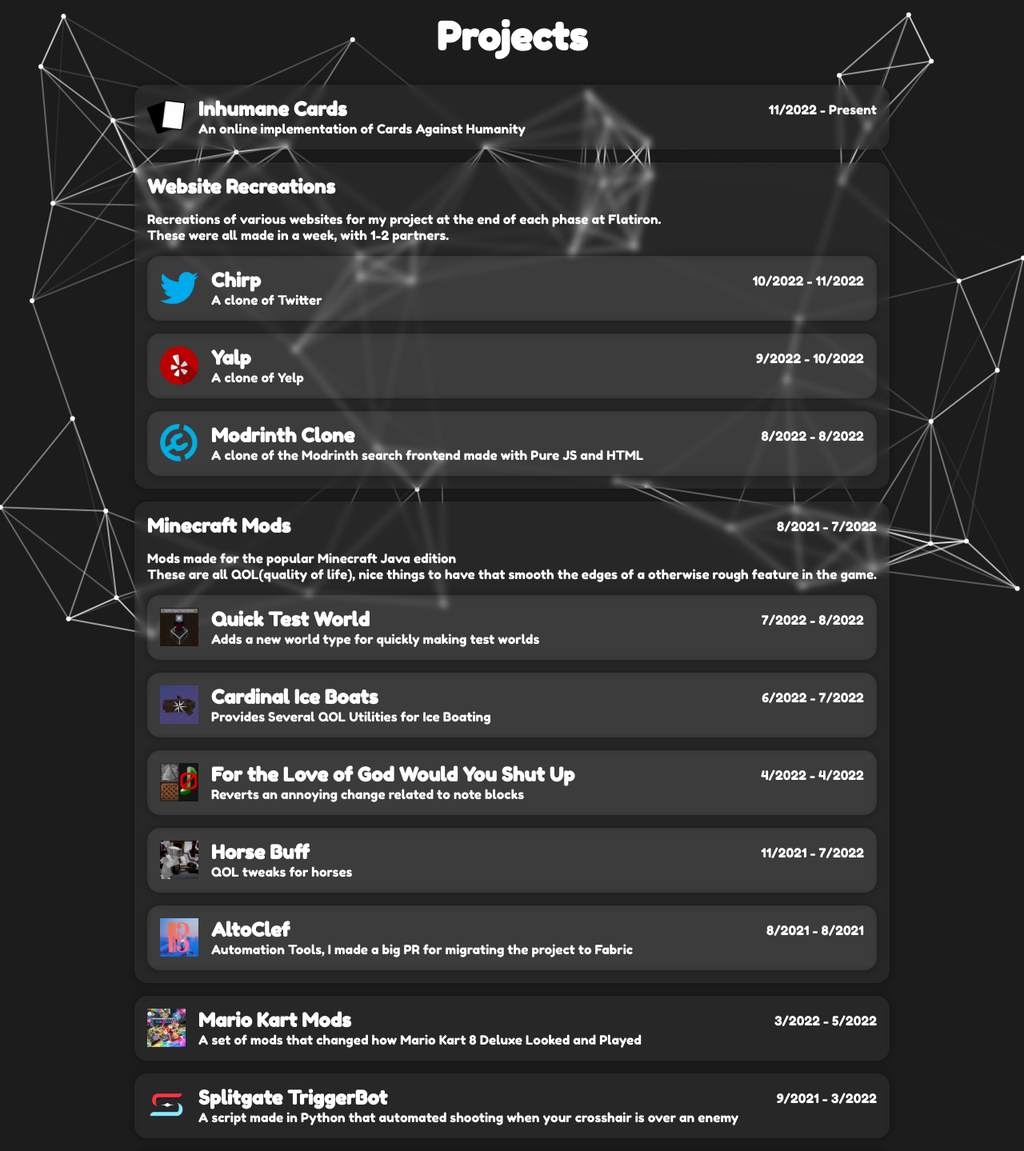
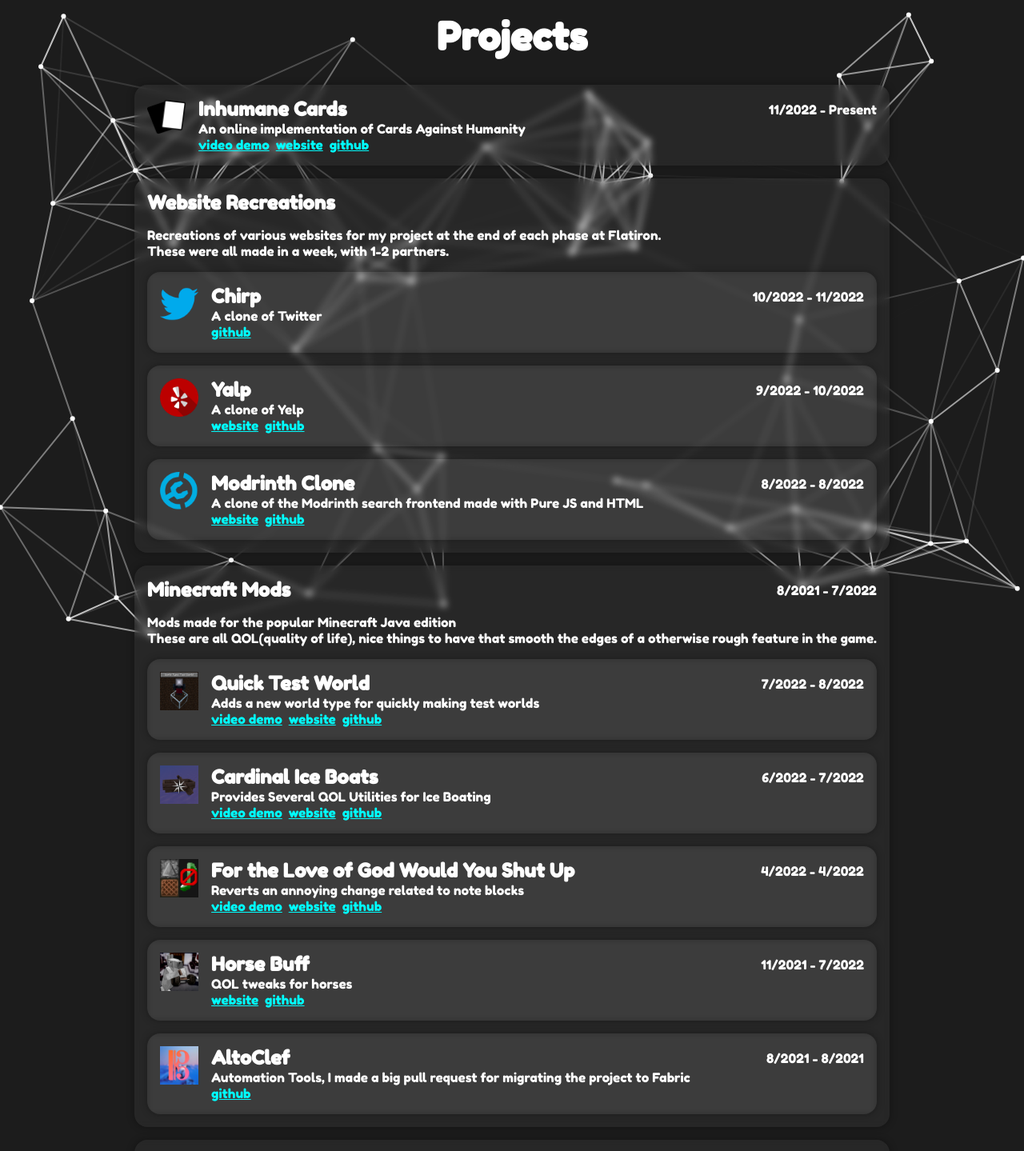
Before and after one commit to CodeF53/personal-site, a React (Create React App) app: page /projects in a window 1280 px wide. Shown: the top 1439 px of the page at 80% size. Built offline with nearby package versions, Linux system fonts and the light colour scheme.

Commit message:
add links to projects page

```diff
--- a/src/components/ProjectPreview.js
+++ b/src/components/ProjectPreview.js
@@ -1,6 +1,6 @@
 import Spacer from "./Spacer";
 
-export default function ProjectPreview({ title, dateRange, desc, image }) {
+export default function ProjectPreview({ title, dateRange, desc, image, video, site, github }) {
   return <panel className="row projectPreview">
     <img src={image} alt={`icon for ${title}`}/>
 
@@ -11,6 +11,11 @@
         <span>{dateRange}</span>
       </div>
       <p>{desc}</p>
+      <div className="links row">
+        {video  && <a className="link" href={video} >video demo</a>}
+        {site   && <a className="link" href={site}  >website</a>}
+        {github && <a className="link" href={github}>github</a>}
+      </div>
     </div>
   </panel>
 }
--- a/src/pages/Projects.js
+++ b/src/pages/Projects.js
@@ -20,7 +20,15 @@
     <h1>Projects</h1>
     <ul className="col">
       <li>
-        <ProjectPreview title="Inhumane Cards" dateRange="11/2022 - Present" desc="An online implementation of Cards Against Humanity" image={inhumaneCardsIcon}/>
+        <ProjectPreview
+          title="Inhumane Cards"
+          dateRange="11/2022 - Present"
+          desc="An online implementation of Cards Against Humanity"
+          image={inhumaneCardsIcon}
+          video="https://youtu.be/Y1EwHOdUrEI"
+          site="https://inhumanecards.com"
+          github="https://github.com/CodeF53/inhumane-cards/"
+        />
       </li>
       <li>
         <ProjectFolder title="Website Recreations" dateRange=""
@@ -30,40 +38,120 @@
             These were all made in a week, with 1-2 partners.
           </p> }
           projects={<>
-            <ProjectPreview title="Chirp" dateRange="10/2022 - 11/2022" desc="A clone of Twitter" image={twitterIcon}/>
-            <ProjectPreview title="Yalp" dateRange="9/2022 - 10/2022" desc="A clone of Yelp" image={yelpIcon}/>
-            <ProjectPreview title="Modrinth Clone" dateRange="8/2022 - 8/2022" desc="A clone of the Modrinth search frontend made with Pure JS and HTML" image={modrinthIcon}/>
+            <ProjectPreview
+              title="Chirp"
+              dateRange="10/2022 - 11/2022"
+              desc="A clone of Twitter"
+              image={twitterIcon}
+              github="https://github.com/CodeF53/phase-4-project-chirp"
+            />
+            <ProjectPreview
+              title="Yalp"
+              dateRange="9/2022 - 10/2022"
+              desc="A clone of Yelp"
+              image={yelpIcon}
+              site="http://yelpclone.petefowler.dev/"
+              github="https://github.com/dalytimdaly/phase-3-yelp-frontend"
+            />
+            <ProjectPreview
+              title="Modrinth Clone"
+              dateRange="8/2022 - 8/2022"
+              desc="A clone of the Modrinth search frontend made with Pure JS and HTML"
+              image={modrinthIcon}
+              site="https://codef53.github.io/phase-1-project-modrinth-search/"
+              github="https://github.com/CodeF53/phase-1-project-modrinth-search"
+            />
           </>}>
         </ProjectFolder>
       </li>
       <li>
-        <ProjectFolder title="Minecraft Mods" dateRange="8/2021 - 7/2022"
+        <ProjectFolder
+          title="Minecraft Mods"
+          dateRange="8/2021 - 7/2022"
           desc={ <p>
             Mods made for the popular Minecraft Java edition
             <br/>
             These are all QOL(quality of life), nice things to have that smooth the edges of a otherwise rough feature in the game.
           </p> }
           projects={<>
-            <ProjectPreview title="Quick Test World" dateRange="7/2022 - 8/2022" desc="Adds a new world type for quickly making test worlds" image={testWorldIcon}/>
-            <ProjectPreview title="Cardinal Ice Boats" dateRange="6/2022 - 7/2022" desc="Provides Several QOL Utilities for Ice Boating" image={iceboatIcon}/>
-            <ProjectPreview title="For the Love of God Would You Shut Up" dateRange="4/2022 - 4/2022" desc="Reverts an annoying change related to note blocks" image={stfuIcon}/>
-            <ProjectPreview title="Horse Buff" dateRange="11/2021 - 7/2022" desc="QOL tweaks for horses" image={horsebuffIcon}/>
-            <ProjectPreview title="AltoClef" dateRange="8/2021 - 8/2021" desc="Automation Tools, I made a big PR for migrating the project to Fabric" image={baritoneIcon}/>
-              {/* https://github.com/gaucho-matrero/altoclef/commit/75f9c78e0e747631ebd55b81a4c36300dc6d4e24 */}
+            <ProjectPreview
+              title="Quick Test World"
+              dateRange="7/2022 - 8/2022"
+              desc="Adds a new world type for quickly making test worlds"
+              image={testWorldIcon}
+              video="https://youtu.be/ptrmyV0QTWk"
+              site="https://modrinth.com/mod/testworld"
+              github="https://github.com/CodeF53/QuickTestWorld"
+            />
+            <ProjectPreview
+              title="Cardinal Ice Boats"
+              dateRange="6/2022 - 7/2022"
+              desc="Provides Several QOL Utilities for Ice Boating"
+              image={iceboatIcon}
+              video="https://youtu.be/pn4UsN_QQ1w"
+              site="https://modrinth.com/mod/cardinalboats"
+              github="https://github.com/CodeF53/CardinalIceBoats"
+            />
+            <ProjectPreview
+              title="For the Love of God Would You Shut Up"
+              dateRange="4/2022 - 4/2022"
+              desc="Reverts an annoying change related to note blocks"
+              image={stfuIcon}
+              video="https://youtu.be/OQ2EmVMYguU"
+              site="https://modrinth.com/mod/ftlogwysu"
+              github="https://github.com/CodeF53/ForTheLoveOfGodWouldYouShutUp-Fabric"
+            />
+            <ProjectPreview
+              title="Horse Buff"
+              dateRange="11/2021 - 7/2022"
+              desc="QOL tweaks for horses"
+              image={horsebuffIcon}
+              site="https://modrinth.com/mod/horsebuff"
+              github="https://github.com/CodeF53/Horse-Buff"
+            />
+            <ProjectPreview
+              title="AltoClef"
+              dateRange="8/2021 - 8/2021"
+              desc="Automation Tools, I made a big pull request for migrating the project to Fabric"
+              image={baritoneIcon}
+              github="https://github.com/gaucho-matrero/altoclef/commit/75f9c78e0e747631ebd55b81a4c36300dc6d4e24"
+            />
           </>}>
         </ProjectFolder>
       </li>
       <li>
-        <ProjectPreview title="Mario Kart Mods" dateRange="3/2022 - 5/2022" desc="A set of mods that changed how Mario Kart 8 Deluxe Looked and Played" image={mk8Icon}/>
+        <ProjectPreview
+          title="Mario Kart Mods"
+          dateRange="3/2022 - 5/2022"
+          desc="A set of mods that changed how Mario Kart 8 Deluxe Looked and Played"
+          image={mk8Icon}
+        />
       </li>
       <li>
-        <ProjectPreview title="Splitgate TriggerBot" dateRange="9/2021 - 3/2022" desc="A script made in Python that automated shooting when your crosshair is over an enemy" image={splitgateIcon}/>
+        <ProjectPreview
+          title="Splitgate TriggerBot"
+          dateRange="9/2021 - 3/2022"
+          desc="A script made in Python that automated shooting when your crosshair is over an enemy"
+          image={splitgateIcon}
+        />
       </li>
       <li>
-        <ProjectPreview title="Flappy Birb" dateRange="5/2019 - 11/2020" desc="A high quality clone of Flappy Bird, with ads, leaderboard, and achievements" image={flapIcon}/>
+        <ProjectPreview
+          title="Flappy Birb"
+          dateRange="5/2019 - 11/2020"
+          desc="A high quality clone of Flappy Bird, with ads, leaderboard, and achievements"
+          image={flapIcon}
+        />
       </li>
       <li>
-        <ProjectPreview title="PackXBR" dateRange="5/2020 - 5/2022" desc="A utility for automatic application of the XBR scaling algorithm to game textures." image={packXBRIcon}/>
+        <ProjectPreview
+          title="PackXBR"
+          dateRange="5/2020 - 5/2022"
+          desc="A utility for automatic application of the XBR scaling algorithm to game textures."
+          image={packXBRIcon}
+          video="https://user-images.githubusercontent.com/37855219/165995159-6b8c2c81-4f74-4c7b-be39-377ad06bcea6.mp4"
+          github="https://github.com/CodeF53/PackXBR"
+        />
       </li>
     </ul>
   </div>
--- a/src/styles/projects.scss
+++ b/src/styles/projects.scss
@@ -19,6 +19,10 @@
 
         .header {
         }
+
+        .links {
+          gap: 0.5rem;
+        }
       }
     }
   }
```
